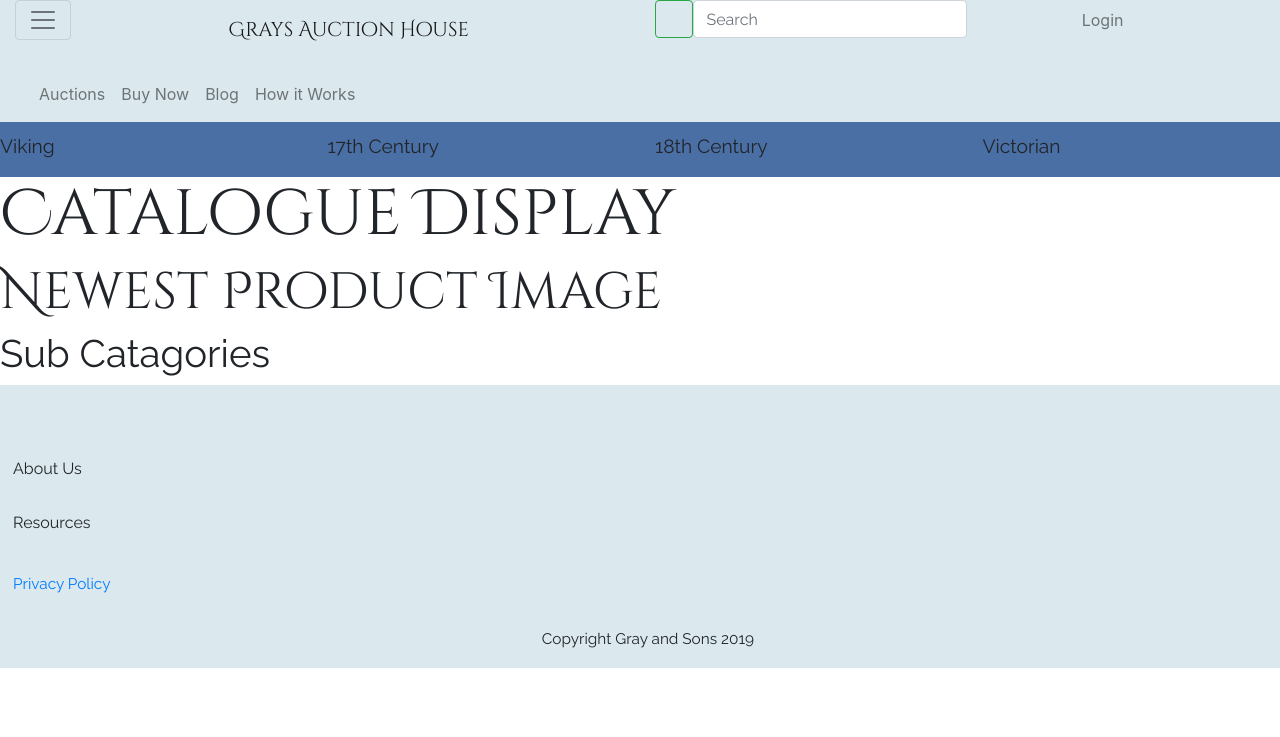
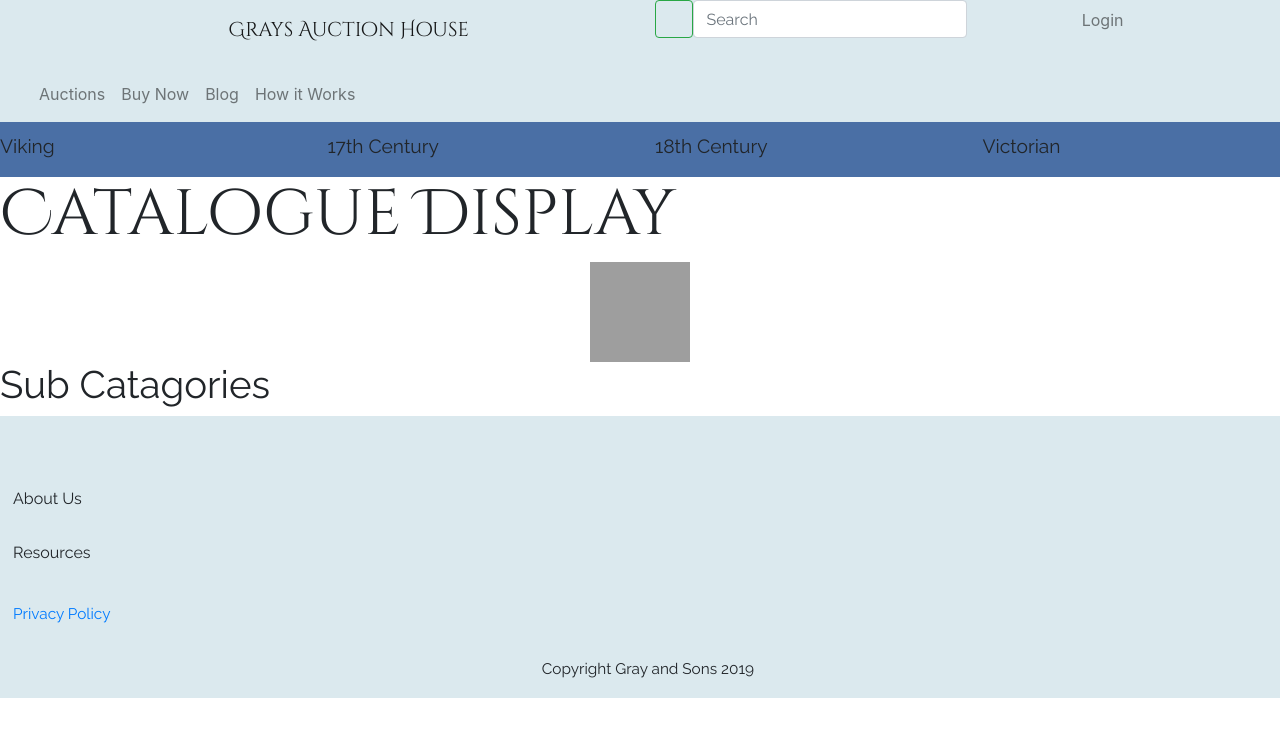
Before and after one commit to PeteWillmott/test, a Django app: page /catalogue/ in a window 1280 px wide. Shown: the top 737 px of the page. Run offline with Django 3.2, Linux system fonts and the light colour scheme; data that the repository does not hold is empty; style sheets or scripts are compiled from the project's sources; some libraries are stand-ins or nearby versions; some web fonts are replaced; grey boxes are pictures that could not be loaded.

Commit message:
Added last added catalogue image as catalogue header image.

```diff
--- a/catalogue/templates/display-all.html
+++ b/catalogue/templates/display-all.html
@@ -2,7 +2,11 @@
 {% block page_title %}Gray and Sons{% endblock %}
 {% block page_heading %}catalogue display{% endblock %}
 {% block content %}
-<h2>Newest product image</h2>
+<div class="row">
+    <div class="col">
+        <img class="head-img" src="{{ MEDIA_URL }}{{ newest.image }}">
+    </div>
+</div>
 <h3>sub catagories</h3>
 <div>
     {% for item in catalogue %}
--- a/catalogue/views.py
+++ b/catalogue/views.py
@@ -5,7 +5,8 @@ from .models import Catalogue
 
 def view_all(request):
     catalogue = Catalogue.objects.all()
-    return render(request, 'display-all.html', {"catalogue": catalogue})
+    newest = Catalogue.objects.last()
+    return render(request, 'display-all.html', {"catalogue": catalogue, "newest": newest})
 
 
 def view_one(request, id):
--- a/static/css/components/_images.scss
+++ b/static/css/components/_images.scss
@@ -15,3 +15,10 @@
     height: 500px;
     margin: 0 auto;
 }
+
+.head-img {
+    width: 100px;
+    height: 100px;
+    display:block;
+    margin:auto;
+}
--- a/templates/base.html
+++ b/templates/base.html
@@ -24,7 +24,7 @@
 </head>
 <body>
 
-    <nav class="container-fluid  navbar-light  bg-light">
+    <nav class="container-fluid  navbar-expand-lg  navbar-light  bg-light">
         <div class="row">
             <div class="col-2">
                 <button class="navbar-toggler" type="button" data-toggle="collapse" data-target="#main-nav" aria-controls="main-nav" aria-expanded="false" aria-label="Toggle navigation">
```
